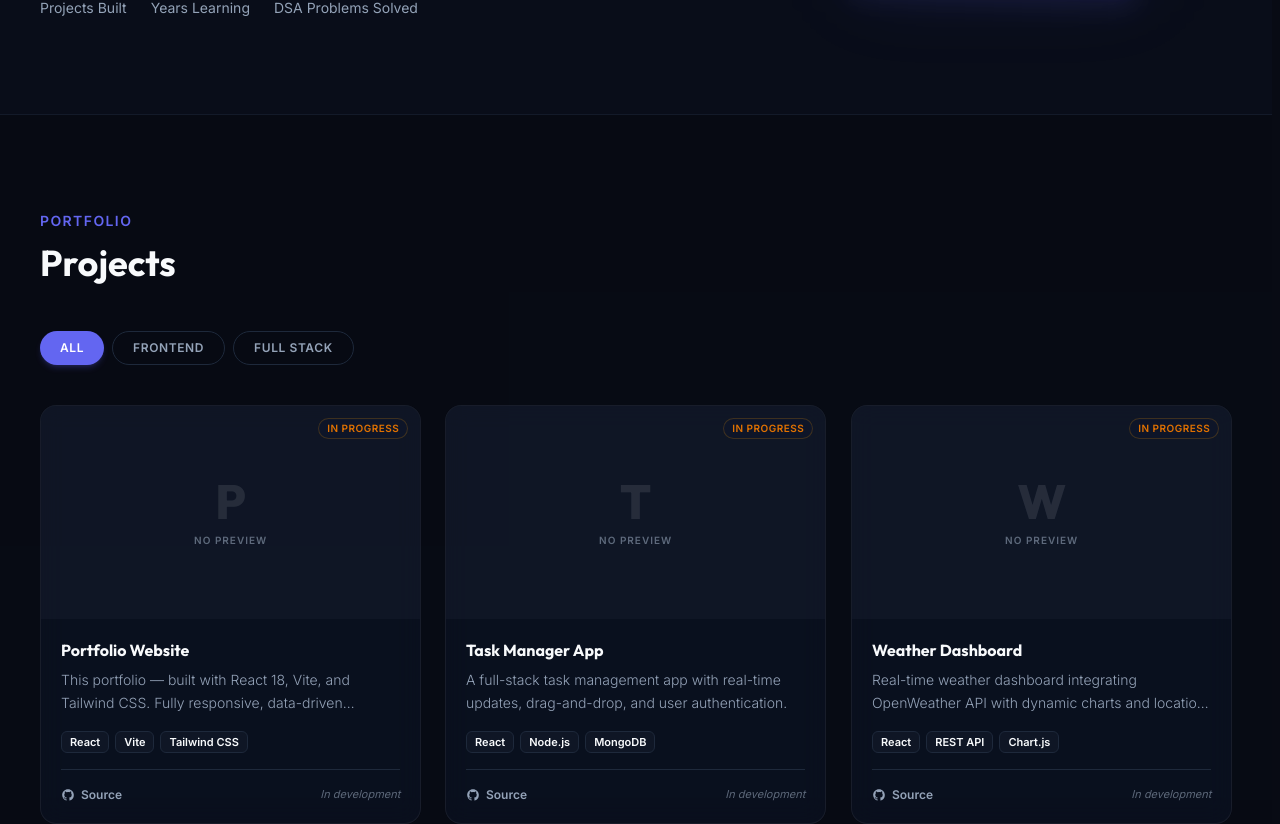
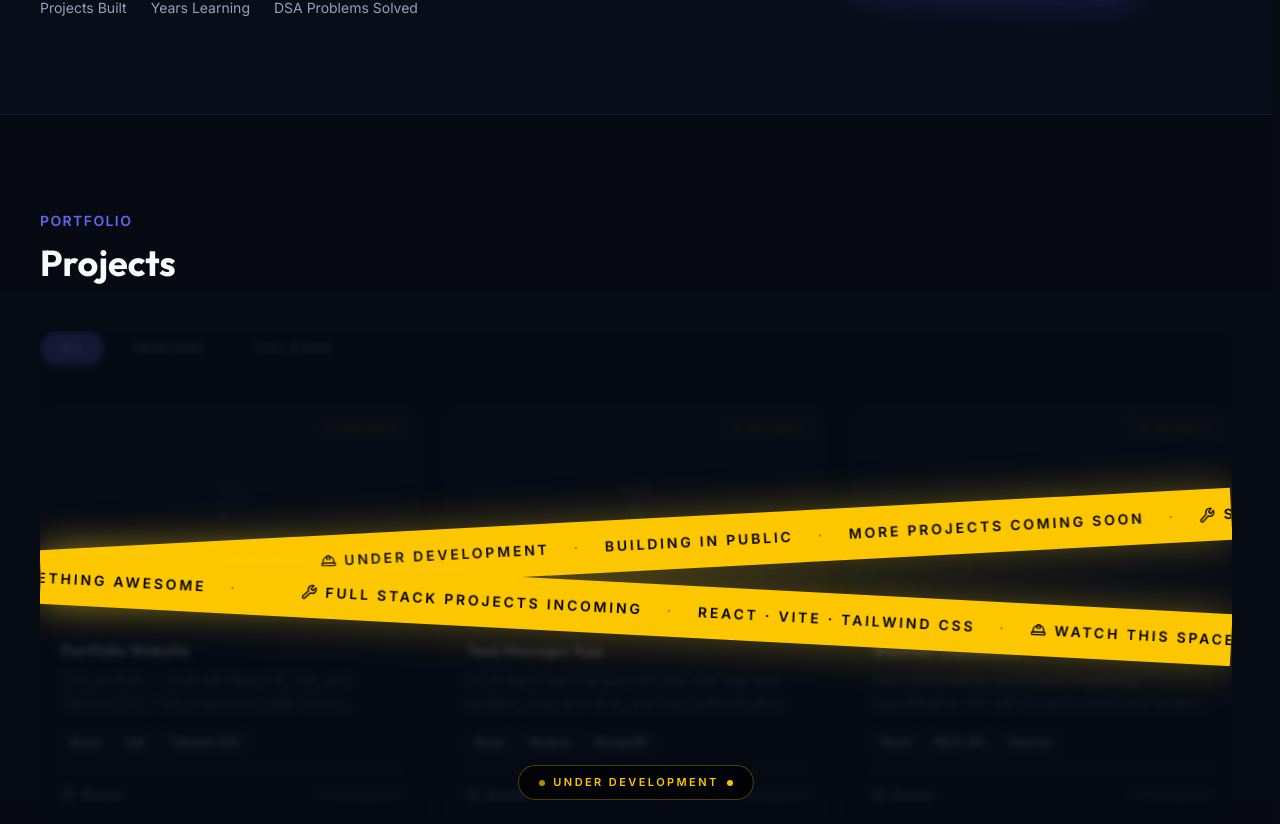
Before and after one commit to imraan011/Personal-Portfolio, a React (Vite) app: page / in a window 1280 px wide. Shown: the part 1233-2057 px from the top of the page. Built offline with nearby package versions, Linux system fonts and the light colour scheme.

Commit message:
feat: add site architecture and under-development overlay component with themeable CSS utilities

```diff
--- a/package.json
+++ b/package.json
@@ -11,11 +11,13 @@
   },
   "dependencies": {
     "@emailjs/browser": "^4.4.1",
+    "clsx": "^2.1.1",
     "framer-motion": "^12.40.0",
     "lucide-react": "^1.17.0",
     "prop-types": "^15.8.1",
     "react": "^19.2.6",
-    "react-dom": "^19.2.6"
+    "react-dom": "^19.2.6",
+    "tailwind-merge": "^3.6.0"
   },
   "devDependencies": {
     "@eslint/js": "^10.0.1",
--- /dev/null
+++ b/src/components/UnderDevelopmentOverlay.jsx
@@ -0,0 +1,97 @@
+/**
+ * @component UnderDevelopmentOverlay
+ * @description Wraps any section content with a blur + ribbon overlay
+ * when `active` is true. When false, children render normally.
+ * Drop this around any section's content to enable dev-mode locking.
+ */
+import PropTypes from 'prop-types';
+import { InfiniteRibbon } from './ui/infinite-ribbon';
+import { HardHat, Wrench } from 'lucide-react';
+
+export default function UnderDevelopmentOverlay({ active, children }) {
+  if (!active) return children;
+
+  return (
+    <div className="relative overflow-hidden rounded-2xl">
+
+      {/* Blurred, non-interactive content */}
+      <div
+        className="pointer-events-none select-none"
+        style={{ filter: 'blur(3px)', opacity: 0.38 }}
+        aria-hidden="true"
+      >
+        {children}
+      </div>
+
+      {/* Theme-aware scrim */}
+      <div className="absolute inset-0 pointer-events-none rounded-2xl bg-surface/60" style={{ zIndex: 10 }} />
+
+      {/* Ribbons — full bleed across the wrapper */}
+      <div
+        className="absolute inset-x-0 pointer-events-none flex flex-col gap-3"
+        style={{ top: '50%', transform: 'translateY(-50%)', zIndex: 20 }}
+      >
+        <InfiniteRibbon
+          duration={30}
+          repeat={8}
+          rotation={-3}
+          className="bg-yellow-400 text-black text-sm font-black tracking-[0.2em] uppercase
+                     py-4 shadow-[0_0_40px_rgba(250,204,21,0.35)]"
+        >
+          <HardHat className="inline w-4 h-4 mr-2 -mt-0.5" />
+          Under Development
+          <span className="mx-6 opacity-40">·</span>
+          Building in Public
+          <span className="mx-6 opacity-40">·</span>
+          More Projects Coming Soon
+          <span className="mx-6 opacity-40">·</span>
+          <Wrench className="inline w-4 h-4 mr-2 -mt-0.5" />
+          Stay Tuned
+          <span className="mx-6 opacity-40">·</span>
+        </InfiniteRibbon>
+
+        <InfiniteRibbon
+          duration={24}
+          repeat={8}
+          reverse
+          rotation={3}
+          className="bg-yellow-400 text-black text-sm font-black tracking-[0.2em] uppercase
+                     py-4 shadow-[0_0_40px_rgba(250,204,21,0.35)]"
+        >
+          <Wrench className="inline w-4 h-4 mr-2 -mt-0.5" />
+          Full Stack Projects Incoming
+          <span className="mx-6 opacity-40">·</span>
+          React · Vite · Tailwind CSS
+          <span className="mx-6 opacity-40">·</span>
+          <HardHat className="inline w-4 h-4 mr-2 -mt-0.5" />
+          Watch This Space
+          <span className="mx-6 opacity-40">·</span>
+          Crafting Something Awesome
+          <span className="mx-6 opacity-40">·</span>
+        </InfiniteRibbon>
+      </div>
+
+      {/* "Under Development" pill */}
+      <div
+        className="absolute bottom-6 inset-x-0 flex justify-center pointer-events-none"
+        style={{ zIndex: 25 }}
+      >
+        <div className="flex items-center gap-2 bg-black/70 backdrop-blur-md
+                        border border-yellow-400/30 rounded-full px-5 py-2">
+          <span className="size-1.5 rounded-full bg-yellow-400 animate-pulse" />
+          <span className="text-yellow-400 text-[11px] font-bold tracking-[0.22em] uppercase">
+            Under Development
+          </span>
+          <span className="size-1.5 rounded-full bg-yellow-400 animate-pulse [animation-delay:0.4s]" />
+        </div>
+      </div>
+
+    </div>
+  );
+}
+
+UnderDevelopmentOverlay.propTypes = {
+  /** When true: ribbon + blur shown. When false: children render normally. */
+  active: PropTypes.bool.isRequired,
+  children: PropTypes.node.isRequired,
+};
--- /dev/null
+++ b/src/components/ui/infinite-ribbon.jsx
@@ -0,0 +1,74 @@
+/**
+ * @component InfiniteRibbon
+ * @description Auto-scrolling marquee ribbon banner.
+ * Ported from TSX to JSX for this React + Vite project.
+ */
+import PropTypes from 'prop-types';
+import { cn } from '@/lib/utils';
+
+const ribbonAnimationStyles = `
+@keyframes iconiq-infinite-ribbon {
+  from { transform: translateX(0); }
+  to   { transform: translateX(-50%); }
+}
+@keyframes iconiq-infinite-ribbon-reverse {
+  from { transform: translateX(-50%); }
+  to   { transform: translateX(0); }
+}
+@media (prefers-reduced-motion: reduce) {
+  .iconiq-infinite-ribbon-track {
+    animation-duration: 1ms !important;
+    animation-iteration-count: 1 !important;
+  }
+}
+`;
+
+export function InfiniteRibbon({
+  repeat = 5,
+  duration = 10,
+  reverse = false,
+  rotation = 0,
+  children,
+  className,
+}) {
+  const repeatCount = Math.max(1, Math.floor(repeat));
+  const animationName = reverse
+    ? 'iconiq-infinite-ribbon-reverse'
+    : 'iconiq-infinite-ribbon';
+
+  return (
+    <div
+      className={cn(
+        'w-full max-w-full overflow-hidden py-2',
+        className
+      )}
+      style={{ transform: `rotate(${rotation}deg)` }}
+    >
+      <span className="sr-only">{children}</span>
+      <div
+        aria-hidden="true"
+        className="iconiq-infinite-ribbon-track flex w-max whitespace-nowrap"
+        style={{
+          '--ribbon-duration': `${Math.max(0.1, duration)}s`,
+          animation: `${animationName} var(--ribbon-duration) linear infinite`,
+        }}
+      >
+        {Array.from({ length: repeatCount * 2 }, (_, index) => (
+          <span className="mr-10 inline-block select-none" key={index}>
+            {children}
+          </span>
+        ))}
+      </div>
+      <style>{ribbonAnimationStyles}</style>
+    </div>
+  );
+}
+
+InfiniteRibbon.propTypes = {
+  repeat: PropTypes.number,
+  duration: PropTypes.number,
+  reverse: PropTypes.bool,
+  rotation: PropTypes.number,
+  children: PropTypes.node.isRequired,
+  className: PropTypes.string,
+};
--- /dev/null
+++ b/src/data/siteConfig.js
@@ -0,0 +1,34 @@
+/**
+ * @file siteConfig.js
+ * @description Central configuration for the entire portfolio.
+ *
+ * ─────────────────────────────────────────────────────────────────
+ *  🚧  UNDER DEVELOPMENT FLAGS
+ *  Set any section to `true` to show the ribbon + blur overlay.
+ *  Set to `false` to make that section fully live and interactive.
+ *
+ *  You never need to touch the section JSX files — just edit here.
+ *
+ *
+ *exapmle show this section under development
+import UnderDevelopmentOverlay from '../components/UnderDevelopmentOverlay';
+import { siteConfig } from '../data/siteConfig';
+
+<UnderDevelopmentOverlay active={siteConfig.underDevelopment.skills}>
+  {  your section content  }
+ </UnderDevelopmentOverlay>
+
+ * ─────────────────────────────────────────────────────────────────
+ */
+
+export const siteConfig = {
+  underDevelopment: {
+    hero:           false,
+    about:          false,
+    projects:       true,   // ← flip to false when projects are ready
+    skills:         false,
+    experience:     false,
+    certifications: false,
+    contact:        false,
+  },
+};
--- /dev/null
+++ b/src/lib/utils.js
@@ -0,0 +1,6 @@
+import { clsx } from 'clsx';
+import { twMerge } from 'tailwind-merge';
+
+export function cn(...inputs) {
+  return twMerge(clsx(inputs));
+}
--- a/src/sections/Projects.jsx
+++ b/src/sections/Projects.jsx
@@ -2,13 +2,16 @@
  * @section Projects
  * @description Filterable project grid with Framer Motion stagger.
  * Data from src/data/projects.js — add a project there, never here.
+ * Dev-mode overlay is controlled via src/data/siteConfig.js.
  */
 import { useState } from 'react';
 import { motion, AnimatePresence } from 'framer-motion';
 import { projects, projectCategories } from '../data/projects';
+import { siteConfig } from '../data/siteConfig';
 import ProjectCard from '../components/ProjectCard';
 import ProjectFilters from '../components/ProjectFilters';
 import Layout from '../components/Layout';
+import UnderDevelopmentOverlay from '../components/UnderDevelopmentOverlay';
 
 const gridVariants = {
   hidden: {},
@@ -17,6 +20,7 @@ const gridVariants = {
 
 export default function Projects() {
   const [activeFilter, setActiveFilter] = useState('All');
+  const isUnderDev = siteConfig.underDevelopment.projects;
 
   const filtered =
     activeFilter === 'All'
@@ -24,9 +28,8 @@ export default function Projects() {
       : projects.filter((p) => p.category === activeFilter);
 
   return (
-    <section id="projects" className="py-24 bg-surface/10">
+    <section id="projects" className="py-24 bg-surface/10 relative overflow-hidden">
       <Layout>
-        {/* Header */}
         <p className="text-primary font-semibold text-sm tracking-widest uppercase mb-3">
           Portfolio
         </p>
@@ -34,13 +37,13 @@ export default function Projects() {
           Projects
         </h2>
 
+        <UnderDevelopmentOverlay active={isUnderDev}>
           <ProjectFilters
             categories={projectCategories}
             activeFilter={activeFilter}
             onFilterChange={setActiveFilter}
           />
 
-        {/* Staggered grid */}
           <AnimatePresence mode="wait">
             {filtered.length > 0 ? (
               <motion.div
@@ -66,6 +69,7 @@ export default function Projects() {
               </motion.p>
             )}
           </AnimatePresence>
+        </UnderDevelopmentOverlay>
       </Layout>
     </section>
   );
--- a/src/sections/Skills.jsx
+++ b/src/sections/Skills.jsx
@@ -3,6 +3,7 @@
  * @description Categorized skill pill badges with level dots and legends.
  * Data from src/data/skills.js — update there, reflects here automatically.
  */
+
 import { skills, skillCategories } from '../data/skills';
 import Layout from '../components/Layout';
 import SkillCategory from '../components/SkillCategory';
--- a/vite.config.js
+++ b/vite.config.js
@@ -1,6 +1,7 @@
 import { defineConfig } from 'vite'
 import react from '@vitejs/plugin-react'
 import tailwindcss from '@tailwindcss/vite'
+import path from 'path'
 
 // https://vite.dev/config/
 export default defineConfig({
@@ -8,4 +9,9 @@ export default defineConfig({
     react(),
     tailwindcss(),
   ],
+  resolve: {
+    alias: {
+      '@': path.resolve(__dirname, './src'),
+    },
+  },
 })
```
Also changed, not shown: src/index.css (+27 -6 lines), 1 other file (tests, documents, lock files or other folders). Lines whose indentation alone changed are shown as unchanged.
